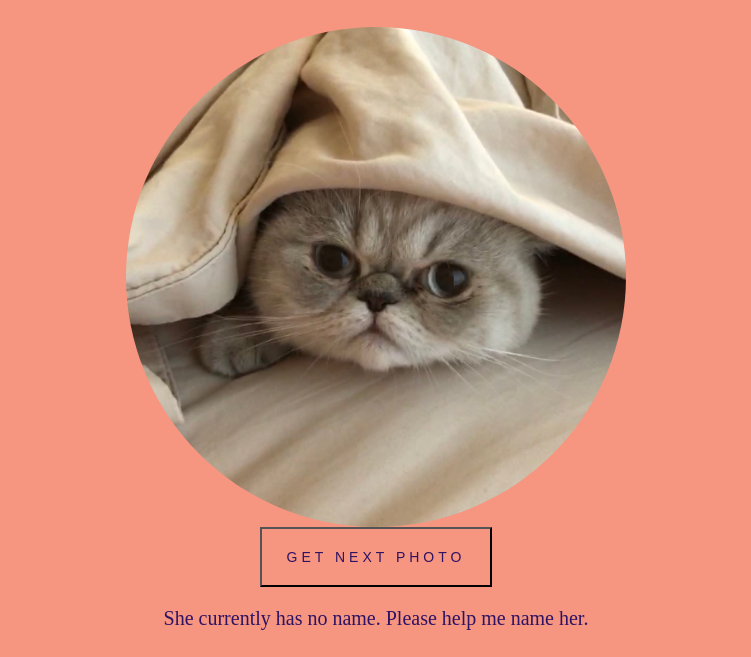
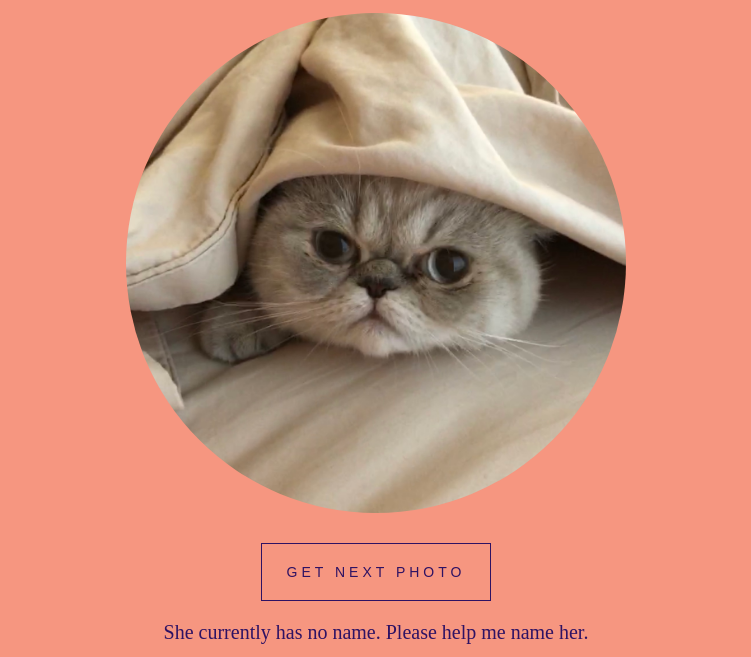
Before and after one commit to vivian-phu/is445_hw1, a plain HTML site: page index.html in a window 1280 px wide. Shown: the part 159-816 px from the top of the page, without its empty margins (264-1015 px from the left). Drawn offline with Linux system fonts and the light colour scheme.

Commit message:
final ver

```diff
--- a/script.js
+++ b/script.js
@@ -1,3 +1,4 @@
+// list with all the pictures
 const pics = [
     'kitty_bed.JPG',
     'kitty_basket.JPG',
@@ -10,8 +11,10 @@ const pics = [
 const button = document.querySelector('button')
 const img = document.querySelector('img')
 
+//counter to know when to cycle the photos
 let counter = 0
 
+//button directions
 button.addEventListener('click', function(){
     if (counter === pics.length){
         counter = 0
--- a/style.css
+++ b/style.css
@@ -9,6 +9,7 @@
   900
 );
 /*For header*/
+
 h1 {
   font-weight: 200;
   font-size: 70px;
@@ -37,13 +38,13 @@ img {
 }
 
 button {
-  margin: 30px atuo 0;
+  margin: 30px auto 0;
   padding: 20px 25px;
   background-color: #f69680;
   color: #2e1263;
   font-size: 14px;
   text-align: center;
-  border: 1px solide #2e1263;
+  border: 1px solid #2e1263;
   text-transform: uppercase;
   text-decoration: none;
   letter-spacing: 4px;
```
